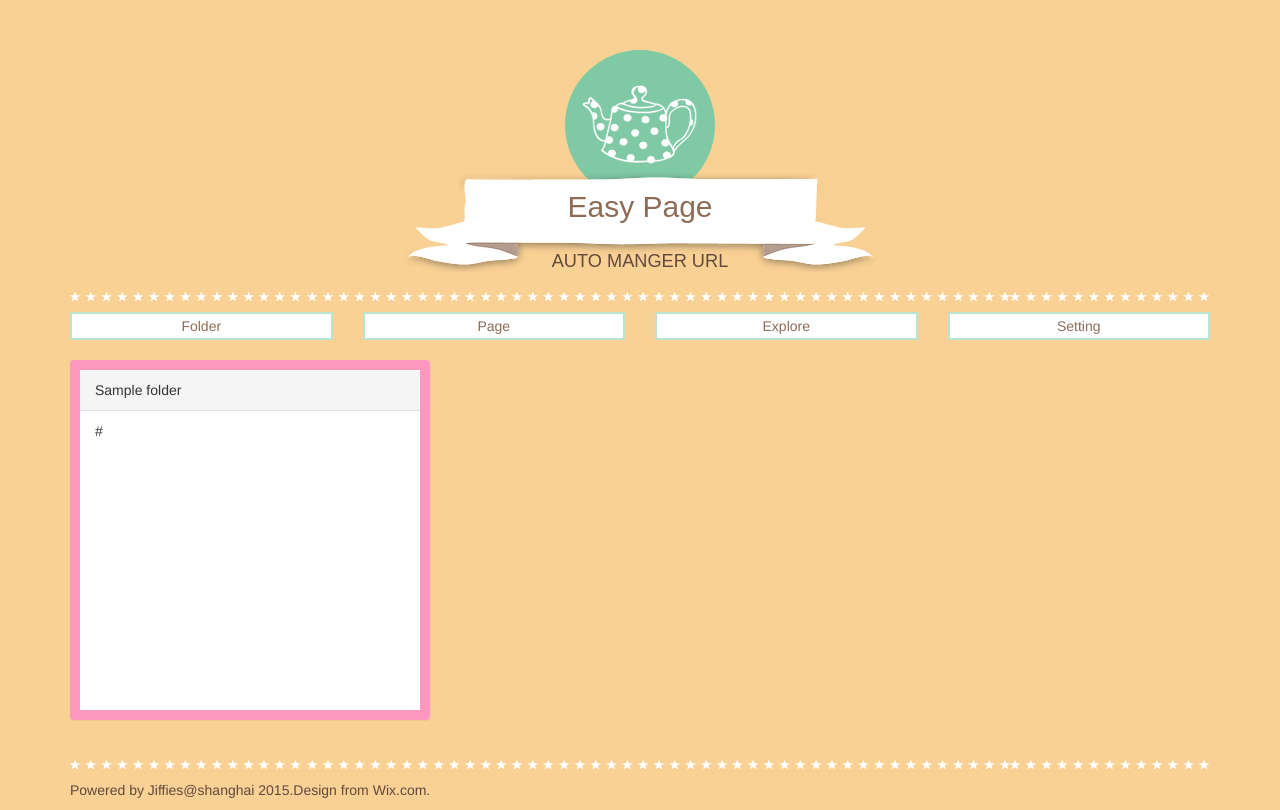
After one commit to jiffies/favorites, a Flask app: page /folders in a window 1280 px wide. The commit adds this page. Run offline with Flask 2, Linux system fonts and the light colour scheme; tables that the repository leaves empty or names only in its code hold one stand-in row (values such as "Sample post"); some libraries are stand-ins or nearby versions.

Commit message:
folders.html base.html

```diff
--- a/favorites/static/css/main.css
+++ b/favorites/static/css/main.css
@@ -76,3 +76,36 @@ footer p {
 .nav-item a:hover {
     text-decoration:none;
 }
+
+#content {
+    margin-top:20px;
+}
+
+.panel {
+    height: 360px;
+    overflow: auto;
+    border-width:10px;
+    border-style:solid;
+}
+
+.folder-box:nth-child(7n+1) .folder {
+    border-color:#FF98BF;
+}
+.folder-box:nth-child(7n+2) .folder {
+    border-color:#93D9D2;
+}
+.folder-box:nth-child(7n+3) .folder {
+    border-color:#EEFF78;
+}
+.folder-box:nth-child(7n+4) .folder {
+    border-color:#BBED7B;
+}
+.folder-box:nth-child(7n+5) .folder {
+    border-color:#85C5C0;
+}
+.folder-box:nth-child(7n+6) .folder {
+    border-color:#8EE995;
+}
+.folder-box:nth-child(7n+7) .folder {
+    border-color:#93DED6;
+}
--- a/favorites/templates/base.html
+++ b/favorites/templates/base.html
@@ -79,6 +79,10 @@
 
     </div>
     </header>
+    <div id="content">
+        {% block content %}
+        {% endblock %}
+    </div>
 
     <footer>
             <div class="container">
--- /dev/null
+++ b/favorites/templates/folders.html
@@ -0,0 +1,20 @@
+{% extends 'base.html'%}
+{% block content %}
+
+        <div class="container">
+            <div class="row">
+                {% for folder in folders %}
+                <div class="col-md-4 folder-box">
+                    <div class="folder panel panel-default">
+                        <div class="panel-heading">{{ folder.folder_name }}</div>
+                        <ul class="list-group">
+                            {% for webpage in folder.webpages %}
+                            <li class="list-group-item">{{ webpage.url }}</li>
+                            {% endfor %}
+                        </ul>
+                    </div>
+                </div>
+                {% endfor %}
+            </div>
+        </div>
+{% endblock %}
--- a/favorites/views.py
+++ b/favorites/views.py
@@ -8,3 +8,8 @@ from models import User
 def hello_world():
     users = User.select()
     return render_template('base.html',users=users)
+
+@blueprint.route('/folders')
+def folders():
+    user = User.get()
+    return render_template('folders.html',folders=user.folders)
```
